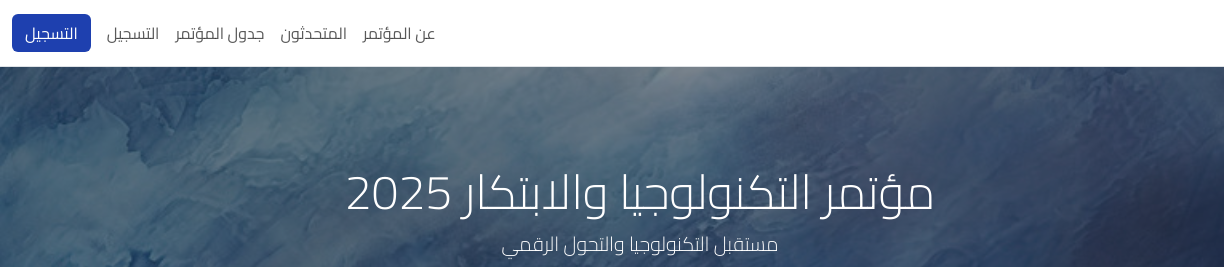
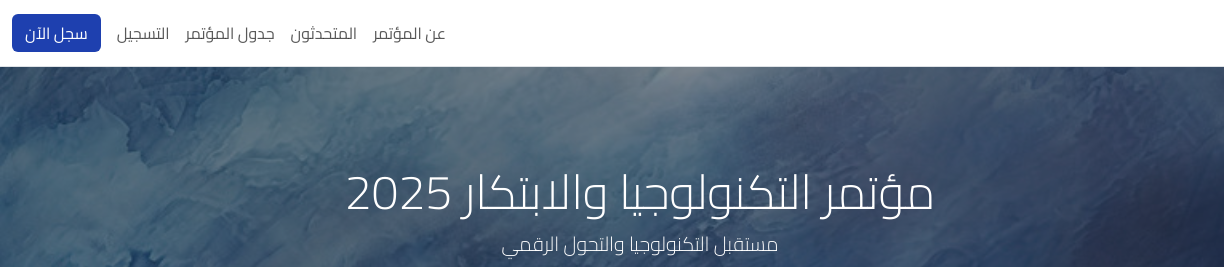
Before and after one commit to Omima56/no-mobile-behavior, a plain HTML site: page index.html in a window 1280 px wide. Shown: the top 267 px of the page, 0-1224 px from the left. Drawn offline with nearby package versions, Linux system fonts and the light colour scheme.

Commit message:
Update index.html

```diff
--- a/index.html
+++ b/index.html
@@ -57,7 +57,7 @@
       </div>
 
       <!-- زر التسجيل دائم الظهور -->
-      <a href="#register" class="btn ms-2" style="background-color: #1E40AF; color:#fff;">التسجيل</a>
+      <a href="#register" class="btn ms-2" style="background-color: #1E40AF; color:#fff;">سجل الآن</a>
 
     </div>
   </nav>
```
